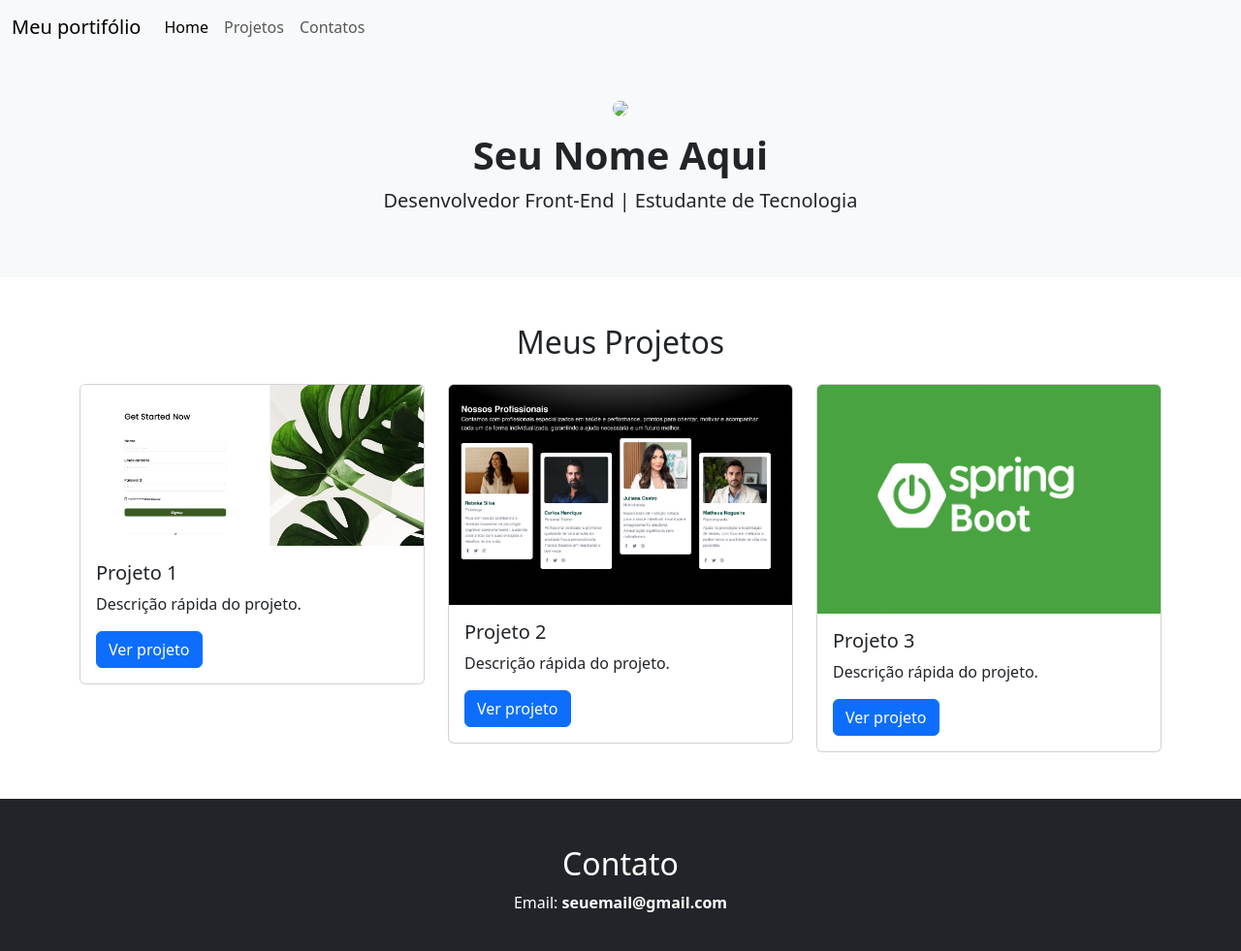
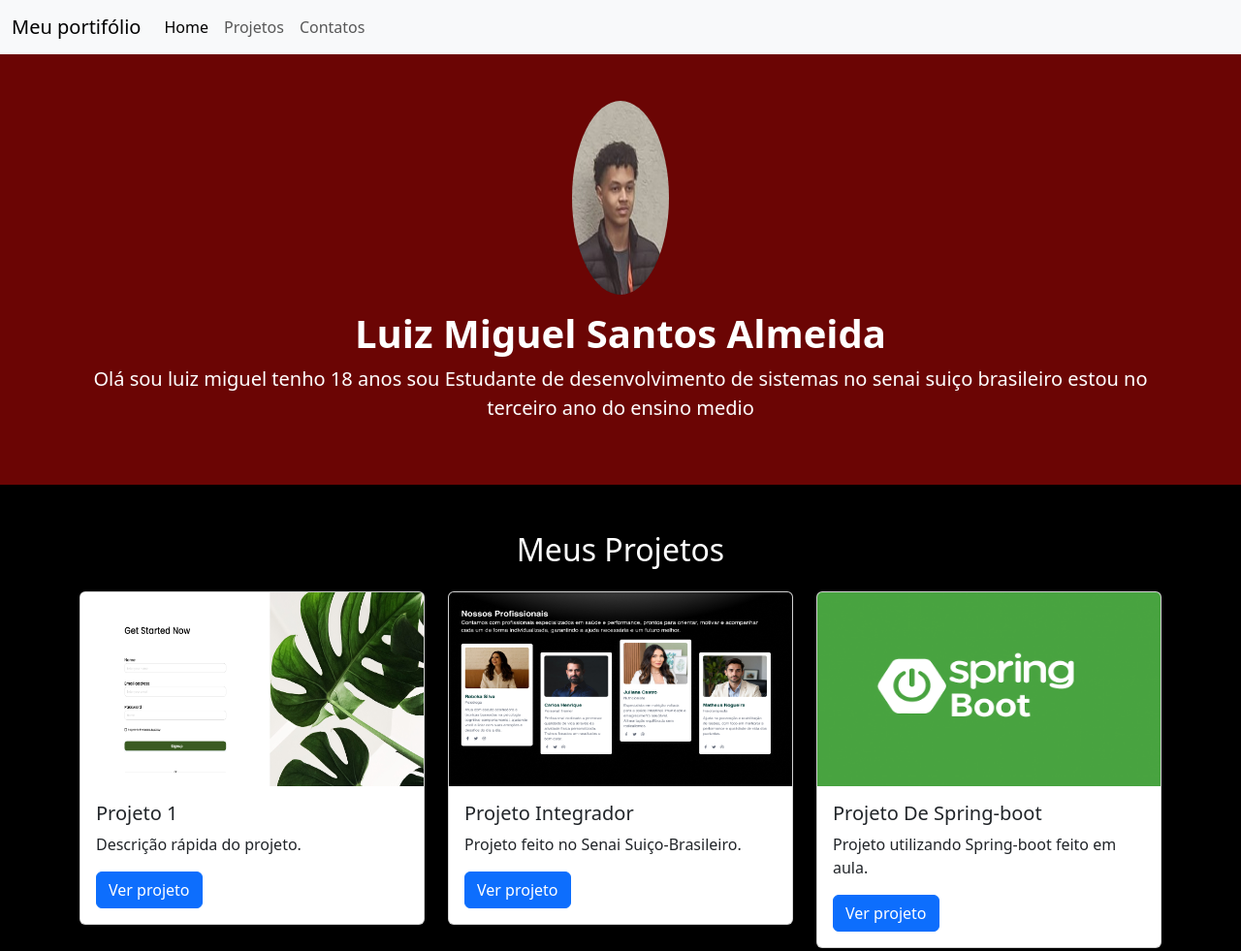
Before and after one commit to Luizmiguel1784/Portifolio-Bootstrap, a plain HTML site: page Index.html in a window 1280 px wide. Shown: the top 981 px of the page at 97% size. Drawn offline with nearby package versions, Linux system fonts and the light colour scheme.

Commit message:
added description

```diff
--- a/Index.html
+++ b/Index.html
@@ -3,9 +3,10 @@
     <head>
         <meta charset="utf-8">
         <meta name="viewport" content="width=device-width, initial-scale=1">
-        <title>Bootstrap demo</title>
+        <title>Portifolio-Bootstrap</title>
         <link rel="stylesheet" href="	https://cdn.jsdelivr.net/npm/bootstrap@5.3.8/dist/css/bootstrap.min.css">
          <script src="https://cdn.jsdelivr.net/npm/bootstrap@5.3.3/dist/js/bootstrap.bundle.min.js"></script>
+        <link rel="stylesheet" href="/Portifolio-Bootstrap/assets/css/Style.css">
     </head>
 
 
@@ -35,9 +36,9 @@
 
         <section id="home" class="py-5 text-center bg-light">
             <div class="container">
-            <img src="img/minha-foto.jpg" class="rounded-circle mb-3" width="150">
-            <h1 class="fw-bold">Seu Nome Aqui</h1>
-            <p class="lead">Desenvolvedor Front-End | Estudante de Tecnologia</p>
+                <img src="assets/images/Eu.jpg" class="rounded-circle mb-3" width="150">
+                <h1 class="fw-bold">Luiz Miguel Santos Almeida</h1>
+                <p class="lead">Olá sou luiz miguel tenho 18 anos sou Estudante de desenvolvimento de sistemas no senai suiço brasileiro estou no terceiro ano do ensino medio</p>
             </div>
         </section>
 
@@ -63,9 +64,9 @@
                     <div class="card">
                         <img src="assets/images/LifeBloom.png" class="card-img-top">
                         <div class="card-body">
-                            <h5 class="card-title">Projeto 2</h5>
-                            <p class="card-text">Descrição rápida do projeto.</p>
-                            <a href="#" class="btn btn-primary">Ver projeto</a>
+                            <h5 class="card-title">Projeto Integrador</h5>
+                            <p class="card-text">Projeto feito no Senai Suiço-Brasileiro.</p>
+                            <a href="https://github.com/Luizmiguel1784/Atividade-Login" class="btn btn-primary">Ver projeto</a>
                         </div>
                     </div>
                 </div>
@@ -75,9 +76,9 @@
                     <div class="card">
                         <img src="assets/images/spring-boot.png" class="card-img-top">
                         <div class="card-body">
-                            <h5 class="card-title">Projeto 3</h5>
-                            <p class="card-text">Descrição rápida do projeto.</p>
-                            <a href="#" class="btn btn-primary">Ver projeto</a>
+                            <h5 class="card-title">Projeto De Spring-boot</h5>
+                            <p class="card-text">Projeto utilizando Spring-boot feito em aula.</p>
+                            <a href="https://github.com/Luizmiguel1784/Atividade-Login" class="btn btn-primary">Ver projeto</a>
                         </div>
                     </div>
                 </div>
@@ -90,7 +91,7 @@
     <section id="contato" class="py-5 text-bg-dark">
         <div class="container text-center">
             <h2>Contato</h2>
-            <p>Email: <strong>seuemail@gmail.com</strong></p>
+            <p>Email: <strong>santosalmeidaluizmigue28@gmail.com</strong></p>
         </div>
     </section>
 
--- /dev/null
+++ b/assets/css/Style.css
@@ -0,0 +1,29 @@
+img{
+    width: 100px;
+    height: 200px;
+}
+
+body{
+color: white;
+
+}
+
+.navbar{
+    background-color: white;
+}
+.bg-light{
+
+    background-color: var(--Dark-Garnet) !important;
+}
+.py-5{
+
+    background-color: black;
+}
+
+:root{
+        --cor-principal : #FF1053;
+        --cor-secundaria: #BFDBF7;
+        --violeta: #331832;
+        --Uva: #694D75;
+        --Dark-Garnet: #6B0504
+}
```
Also changed, not shown: assets/images/Eu.jpg (added). Lines whose indentation alone changed are shown as unchanged.
